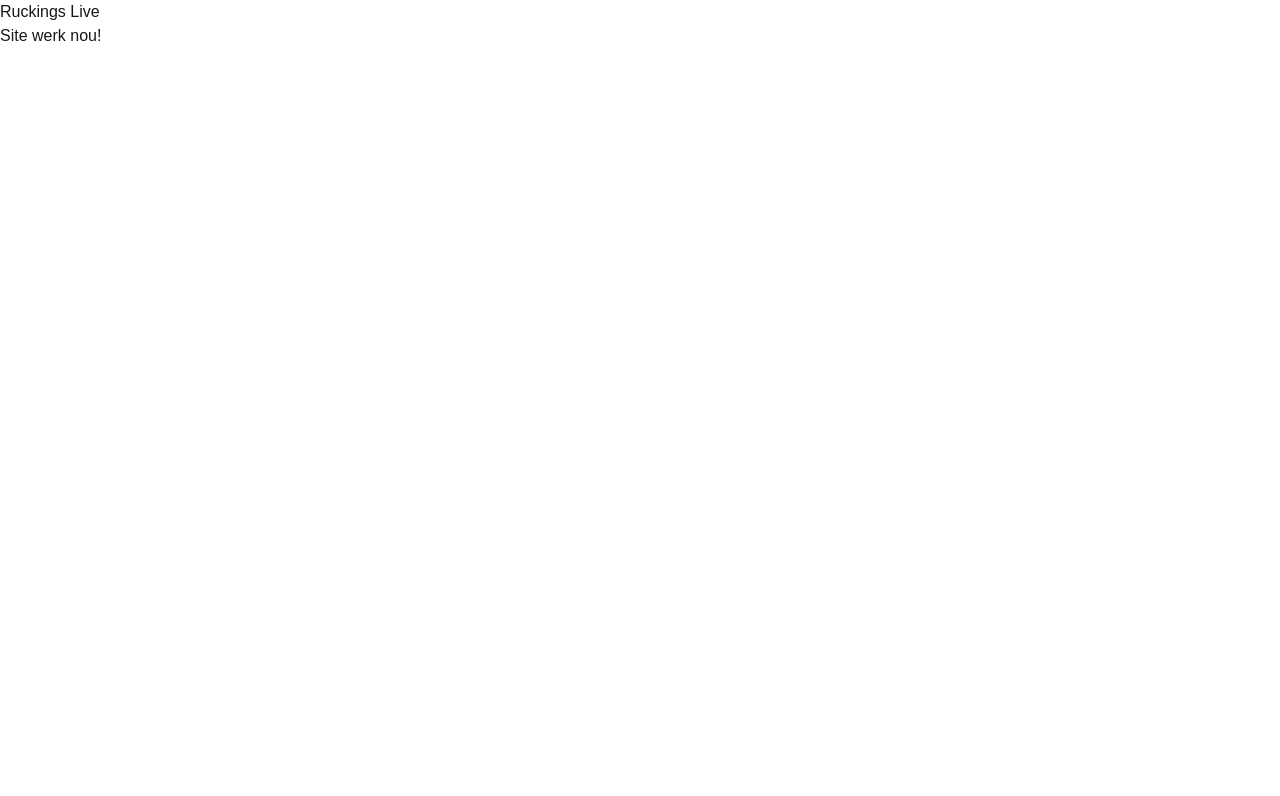
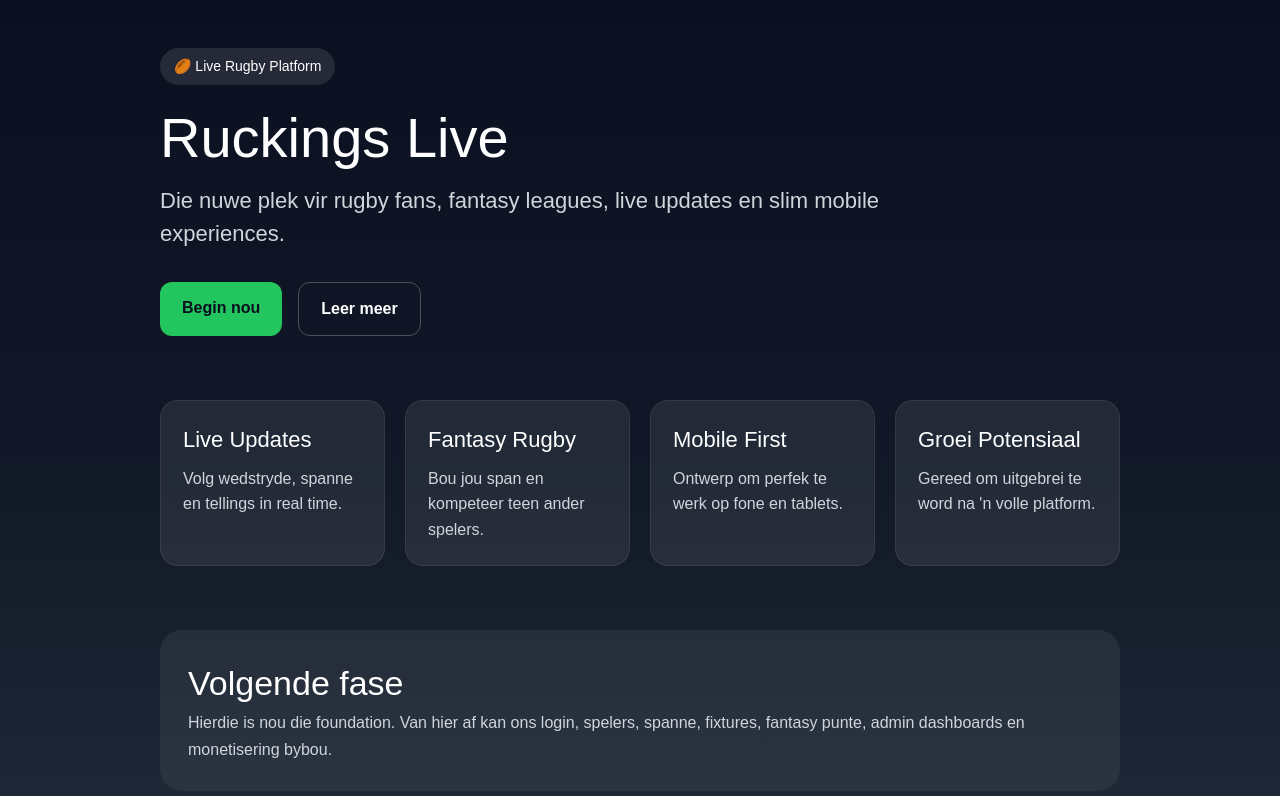
Before and after one commit to isabellallamprecth03-lang/ruckkings, a Next.js app: page / in a window 1280 px wide. Shown: the top 796 px of the page. Built offline with nearby package versions, Linux system fonts and the light colour scheme.

Commit message:
maak home page mooi

```diff
--- a/app/page.tsx
+++ b/app/page.tsx
@@ -1,8 +1,151 @@
 export default function Home() {
   return (
-    <main>
-      <h1> Ruckings Live</h1>
-      <p> Site werk nou! </p>
+    <main
+      style={{
+        minHeight: "100vh",
+        background:
+          "linear-gradient(180deg, #0b1020 0%, #111827 55%, #1f2937 100%)",
+        color: "white",
+        padding: "48px 24px",
+        fontFamily: "Arial, sans-serif",
+      }}
+    >
+      <section
+        style={{
+          maxWidth: "960px",
+          margin: "0 auto",
+        }}
+      >
+        <div
+          style={{
+            display: "inline-block",
+            padding: "8px 14px",
+            borderRadius: "999px",
+            background: "rgba(255,255,255,0.1)",
+            fontSize: "14px",
+            marginBottom: "24px",
+          }}
+        >
+          🏉 Live Rugby Platform
+        </div>
+
+        <h1
+          style={{
+            fontSize: "56px",
+            lineHeight: "1.05",
+            margin: "0 0 16px 0",
+          }}
+        >
+          Ruckings Live
+        </h1>
+
+        <p
+          style={{
+            fontSize: "22px",
+            color: "#d1d5db",
+            maxWidth: "720px",
+            margin: "0 0 32px 0",
+          }}
+        >
+          Die nuwe plek vir rugby fans, fantasy leagues, live updates en slim
+          mobile experiences.
+        </p>
+
+        <div style={{ display: "flex", gap: "16px", flexWrap: "wrap" }}>
+          <a
+            href="#features"
+            style={{
+              background: "#22c55e",
+              color: "#0b1020",
+              padding: "14px 22px",
+              borderRadius: "12px",
+              textDecoration: "none",
+              fontWeight: "bold",
+            }}
+          >
+            Begin nou
+          </a>
+
+          <a
+            href="#about"
+            style={{
+              border: "1px solid rgba(255,255,255,0.25)",
+              color: "white",
+              padding: "14px 22px",
+              borderRadius: "12px",
+              textDecoration: "none",
+              fontWeight: "bold",
+            }}
+          >
+            Leer meer
+          </a>
+        </div>
+      </section>
+
+      <section
+        id="features"
+        style={{
+          maxWidth: "960px",
+          margin: "64px auto 0 auto",
+          display: "grid",
+          gridTemplateColumns: "repeat(auto-fit, minmax(220px, 1fr))",
+          gap: "20px",
+        }}
+      >
+        {[
+          {
+            title: "Live Updates",
+            text: "Volg wedstryde, spanne en tellings in real time.",
+          },
+          {
+            title: "Fantasy Rugby",
+            text: "Bou jou span en kompeteer teen ander spelers.",
+          },
+          {
+            title: "Mobile First",
+            text: "Ontwerp om perfek te werk op fone en tablets.",
+          },
+          {
+            title: "Groei Potensiaal",
+            text: "Gereed om uitgebrei te word na 'n volle platform.",
+          },
+        ].map((item) => (
+          <div
+            key={item.title}
+            style={{
+              background: "rgba(255,255,255,0.08)",
+              border: "1px solid rgba(255,255,255,0.08)",
+              borderRadius: "18px",
+              padding: "22px",
+            }}
+          >
+            <h3 style={{ marginTop: 0, marginBottom: "10px", fontSize: "22px" }}>
+              {item.title}
+            </h3>
+            <p style={{ margin: 0, color: "#d1d5db", lineHeight: 1.6 }}>
+              {item.text}
+            </p>
+          </div>
+        ))}
+      </section>
+
+      <section
+        id="about"
+        style={{
+          maxWidth: "960px",
+          margin: "64px auto 0 auto",
+          background: "rgba(255,255,255,0.06)",
+          borderRadius: "22px",
+          padding: "28px",
+        }}
+      >
+        <h2 style={{ marginTop: 0, fontSize: "34px" }}>Volgende fase</h2>
+        <p style={{ color: "#d1d5db", lineHeight: 1.7, marginBottom: 0 }}>
+          Hierdie is nou die foundation. Van hier af kan ons login, spelers,
+          spanne, fixtures, fantasy punte, admin dashboards en monetisering
+          bybou.
+        </p>
+      </section>
     </main>
   );
 }
```
